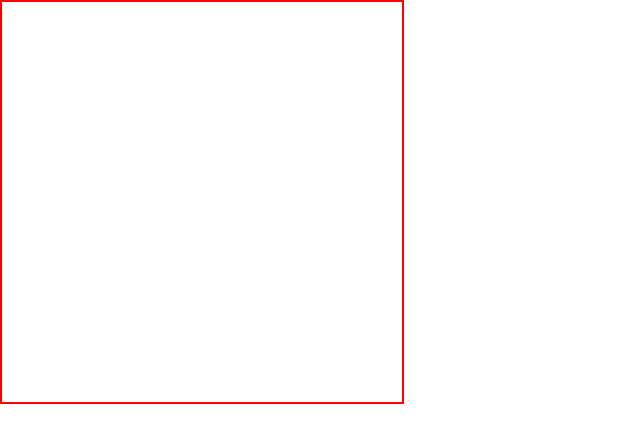
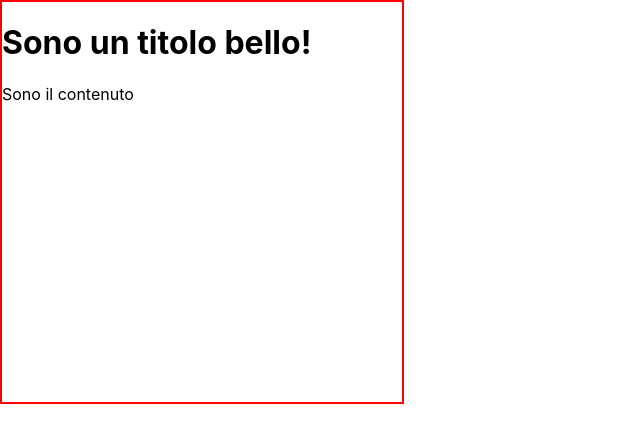
Before and after one commit to Gabriel1470/React-esercizi, a React (Create React App) app: page / in a window 1280 px wide. Shown: the top 442 px of the page, without its empty margins (0-640 px from the left). Built offline with nearby package versions, Linux system fonts and the light colour scheme.

Commit message:
Component Composition 02

```diff
--- a/src/App.js
+++ b/src/App.js
@@ -5,8 +5,8 @@ import { Container } from './component/Container';
 function App() {
   return (
     <div>
-      <Container>
-
+      <Container title="Sono un titolo bello!">
+<p>Sono il contenuto</p>
       </Container>
     </div>
   );
--- a/src/component/Container.jsx
+++ b/src/component/Container.jsx
@@ -6,8 +6,10 @@ export class Container extends react.Component{
         return(
             <>
                 <div className='stileDiv'>
+                   <h1>{this.props.title}</h1>
                    { this.props.children}
                 </div>
+
             </>
         )
     }
```
